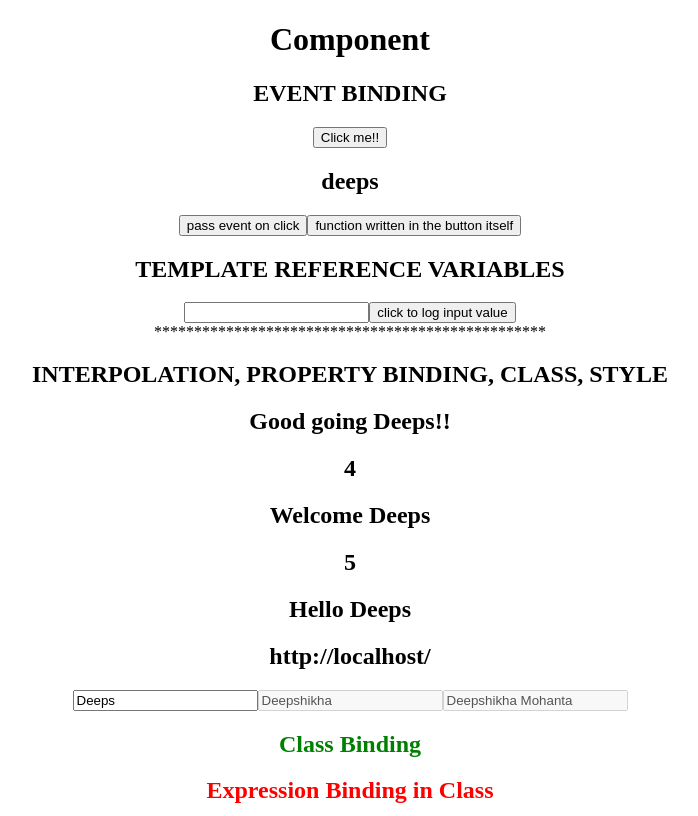
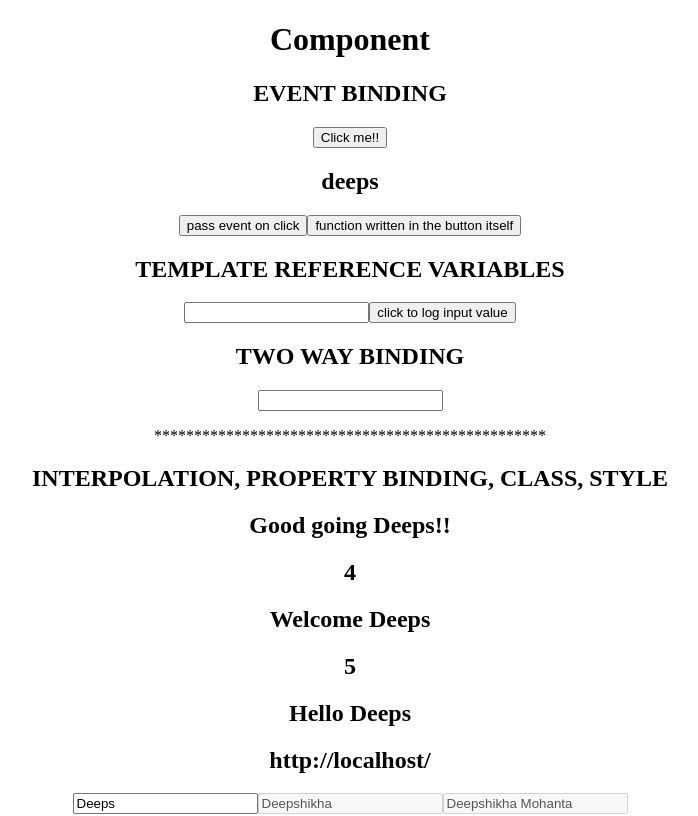
Before and after one commit to deepshikha02/Learn-Angular, an Angular app in the folder binding/: page / in a window 1280 px wide. Shown: the top 816 px of the page, without its empty margins (290-988 px from the left). Built offline with nearby package versions, Linux system fonts and the light colour scheme.

Commit message:
Two way binding
This can be achieved using the ngModel directive

[(ngModel)]
ngModel is in the forms module
import { FormsModule } from @angular/forms

https://www.udemy.com/angular-mastering-the-basics/learn/v4/t/lecture/10121054?start=0

```diff
--- a/binding/src/app/app.module.ts
+++ b/binding/src/app/app.module.ts
@@ -1,5 +1,6 @@
 import { BrowserModule } from '@angular/platform-browser';
 import { NgModule } from '@angular/core';
+import { FormsModule } from '@angular/forms';
 
 import { AppComponent } from './app.component';
 import { TestComponent } from './test/test.component';
@@ -12,7 +13,8 @@ import { EventBindingComponent } from './event-binding/event-binding.component';
     EventBindingComponent
   ],
   imports: [
-    BrowserModule
+    BrowserModule,
+    FormsModule
   ],
   providers: [],
   bootstrap: [AppComponent]
--- a/binding/src/app/event-binding/event-binding.component.html
+++ b/binding/src/app/event-binding/event-binding.component.html
@@ -15,3 +15,13 @@ $event is the special variable for the event in angular -->
 <!-- we can give a reference to an html element and all of its DOM properties into another element using # -->
 <input #myInput type="text">
 <button (click)="onClickLogInput(myInput.value)">click to log input value</button>
+
+<!-- TWO WAY BINDING -->
+<h2>TWO WAY BINDING</h2>
+<input type="text" [(ngModel)]="inputValue">
+<!-- [] is for binding from class to template just like property binding;
+  () for binding from template to class just like event binding -->
+<p>{{inputValue}}</p>
+<!-- Two way binding can be achieved using ngModel -->
+<!-- ngModel directive is in a separate module called the forms module.
+To use ngModel, the forms model needs to be imported.  -->
--- a/binding/src/app/event-binding/event-binding.component.ts
+++ b/binding/src/app/event-binding/event-binding.component.ts
@@ -27,4 +27,8 @@ export class EventBindingComponent implements OnInit {
     console.log(e);
   }
 
+  // TWO WAY BINDING
+  public inputValue = "";
+  // Two way binding can be achieved using ngModel
+
 }
```
